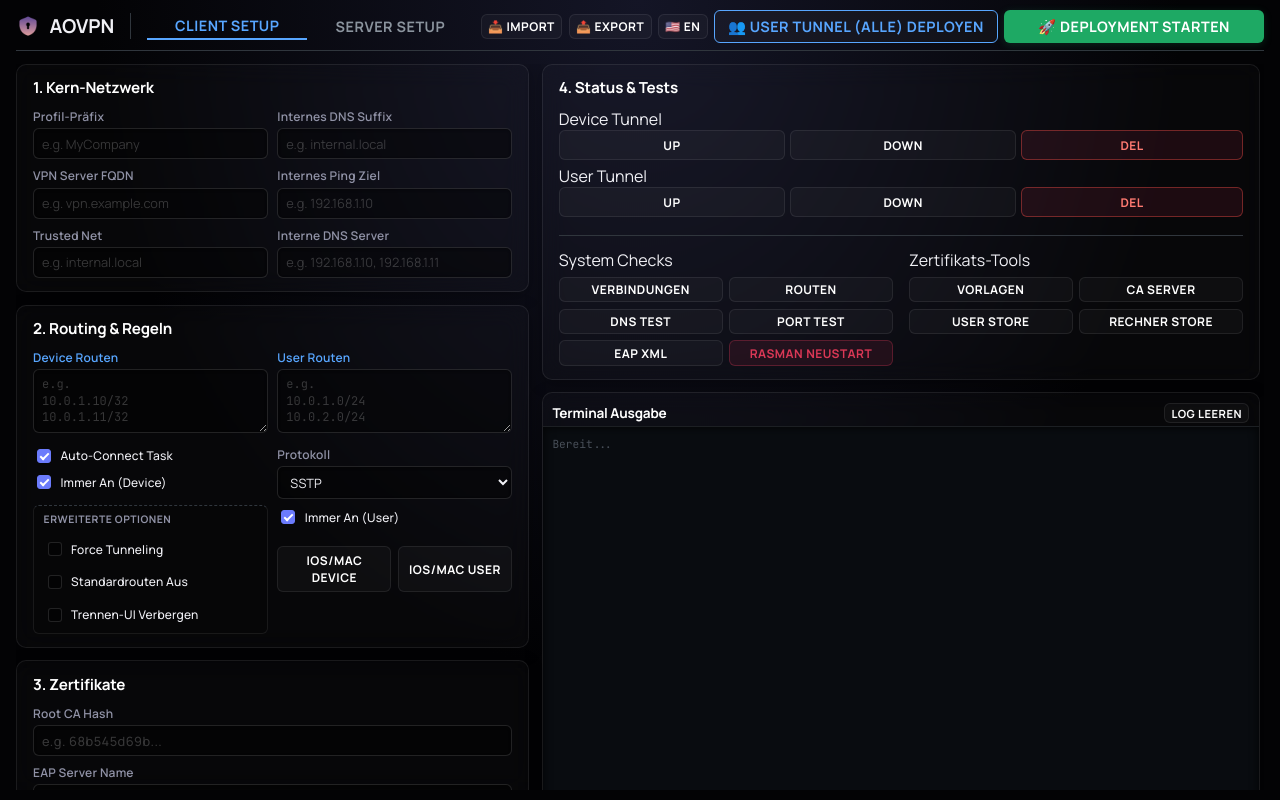
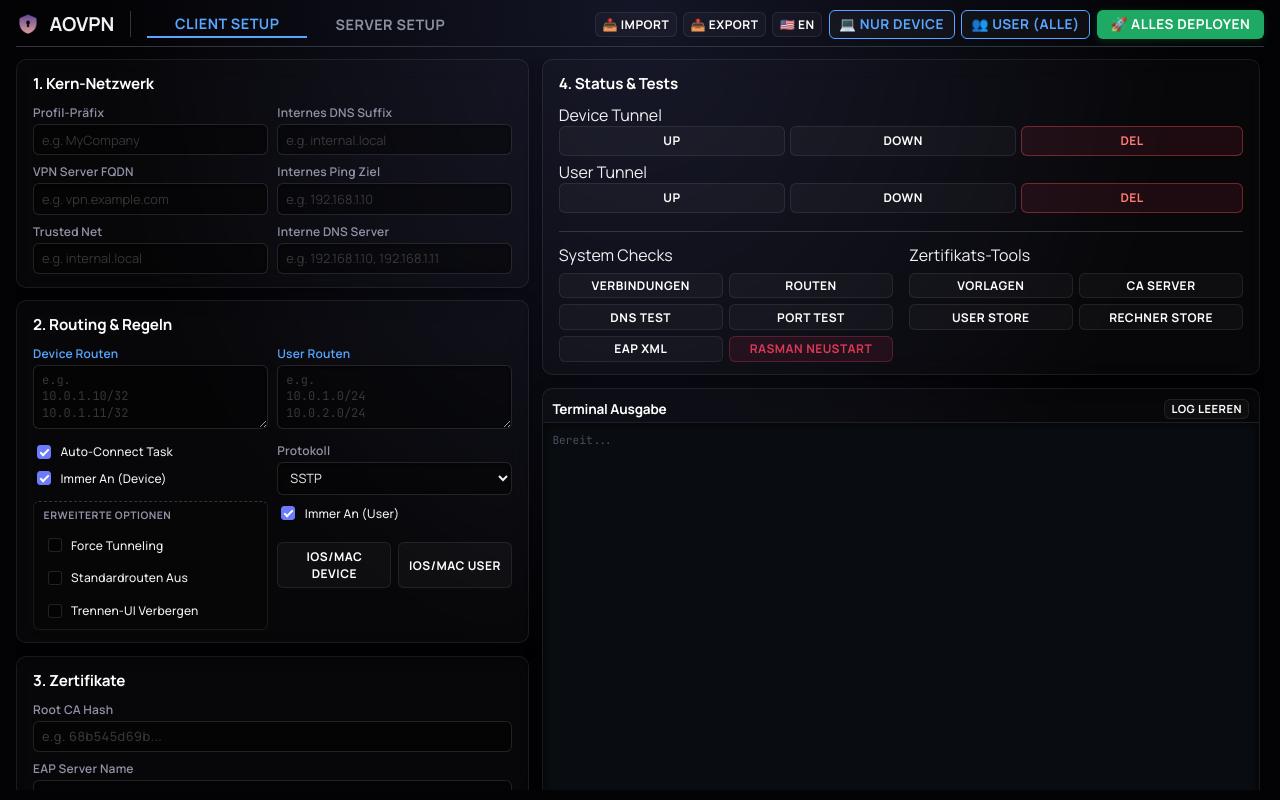
Before and after one commit to leiqos/aovpn, a React (Vite) app: page / in a window 1280 px wide. Built offline with nearby package versions, Linux system fonts and the light colour scheme.

Commit message:
Add Device Only deploy button and refine UI sizing

```diff
--- a/src/App.tsx
+++ b/src/App.tsx
@@ -35,8 +35,9 @@ interface LogEntry {
 const en = {
   title: "AOVPN",
   subtitle: "Enterprise Management Console",
-  btnDeploy: "Run Deployment",
-  btnDeployUserAll: "Deploy User Tunnel (All)",
+  btnDeploy: "Full Deploy",
+  btnDeployUserAll: "User (All)",
+  btnDeployDevice: "Device Only",
   btnDeploying: "Deploying...",
   clear: "Clear Log",
   coreParams: "1. Core & Network",
@@ -123,8 +124,9 @@ const en = {
 const de = {
   title: "AOVPN",
   subtitle: "Enterprise Management Konsole",
-  btnDeploy: "Deployment Starten",
-  btnDeployUserAll: "User Tunnel (Alle) Deployen",
+  btnDeploy: "Alles Deployen",
+  btnDeployUserAll: "User (Alle)",
+  btnDeployDevice: "Nur Device",
   btnDeploying: "Wird Deployt...",
   clear: "Log Leeren",
   coreParams: "1. Kern-Netzwerk",
@@ -441,6 +443,35 @@ function App() {
     }
   };
 
+  const deployDeviceOnly = async () => {
+    if (isDeploying) return;
+
+    const missing: string[] = [];
+    if (!config.companyPrefix.trim()) missing.push(T.prefixLabel);
+    if (!config.vpnServerAddress.trim()) missing.push(T.serverLabel);
+    if (!config.dnsSuffix.trim()) missing.push(T.dnsSuffixLabel);
+    if (missing.length > 0) {
+      window.alert(`${lang === 'de' ? 'Fehlende Pflichtfelder' : 'Missing required fields'}:\n\n• ${missing.join('\n• ')}`);
+      return;
+    }
+
+    setIsDeploying(true);
+    setLogs([]);
+    addLog('SYSTEM', 'Starting Device Tunnel Deployment...', false);
+
+    try {
+      await callEndpoint('deploy_device_tunnel', { config });
+      if (config.enableTaskSchedulerTrigger) {
+        await callEndpoint('enable_task_scheduler_trigger', { config });
+      }
+      addLog('SYSTEM', '✅ Device Tunnel Deployment completed successfully!', false);
+    } catch (e) {
+      addLog('SYSTEM', '❌ Deployment halted due to errors.', true);
+    } finally {
+      setIsDeploying(false);
+    }
+  };
+
   const exportConfig = async () => {
     try {
       const { save } = await import('@tauri-apps/plugin-dialog');
@@ -580,10 +611,13 @@ function App() {
             <button className="btn btn-outline" style={{ width: 'auto', padding: '0.2rem 0.4rem', fontSize: '0.75rem' }} onClick={toggleLang}>
               {lang === 'de' ? '🇺🇸 EN' : '🇩🇪 DE'}
             </button>
-            <button className="btn btn-outline" disabled={isDeploying} onClick={deployUserAll} style={{ width: 'auto', padding: '0.4rem 0.8rem', fontSize: '0.9rem', color: '#58a6ff', borderColor: '#58a6ff' }}>
+            <button className="btn btn-outline" disabled={isDeploying} onClick={deployDeviceOnly} style={{ width: 'auto', padding: '0.3rem 0.6rem', fontSize: '0.85rem', color: '#58a6ff', borderColor: '#58a6ff' }}>
+              💻 {T.btnDeployDevice}
+            </button>
+            <button className="btn btn-outline" disabled={isDeploying} onClick={deployUserAll} style={{ width: 'auto', padding: '0.3rem 0.6rem', fontSize: '0.85rem', color: '#58a6ff', borderColor: '#58a6ff' }}>
               👥 {T.btnDeployUserAll}
             </button>
-            <button className="btn btn-success" disabled={isDeploying} onClick={deployAll} style={{ width: '260px', padding: '0.4rem 0.8rem', fontSize: '0.9rem', justifyContent: 'center' }}>
+            <button className="btn btn-success" disabled={isDeploying} onClick={deployAll} style={{ width: 'auto', padding: '0.3rem 0.8rem', fontSize: '0.85rem', justifyContent: 'center' }}>
               🚀 {isDeploying ? T.btnDeploying : T.btnDeploy}
             </button>
           </div>
```
Also changed, not shown: 1 other file (tests, documents, lock files or other folders).
